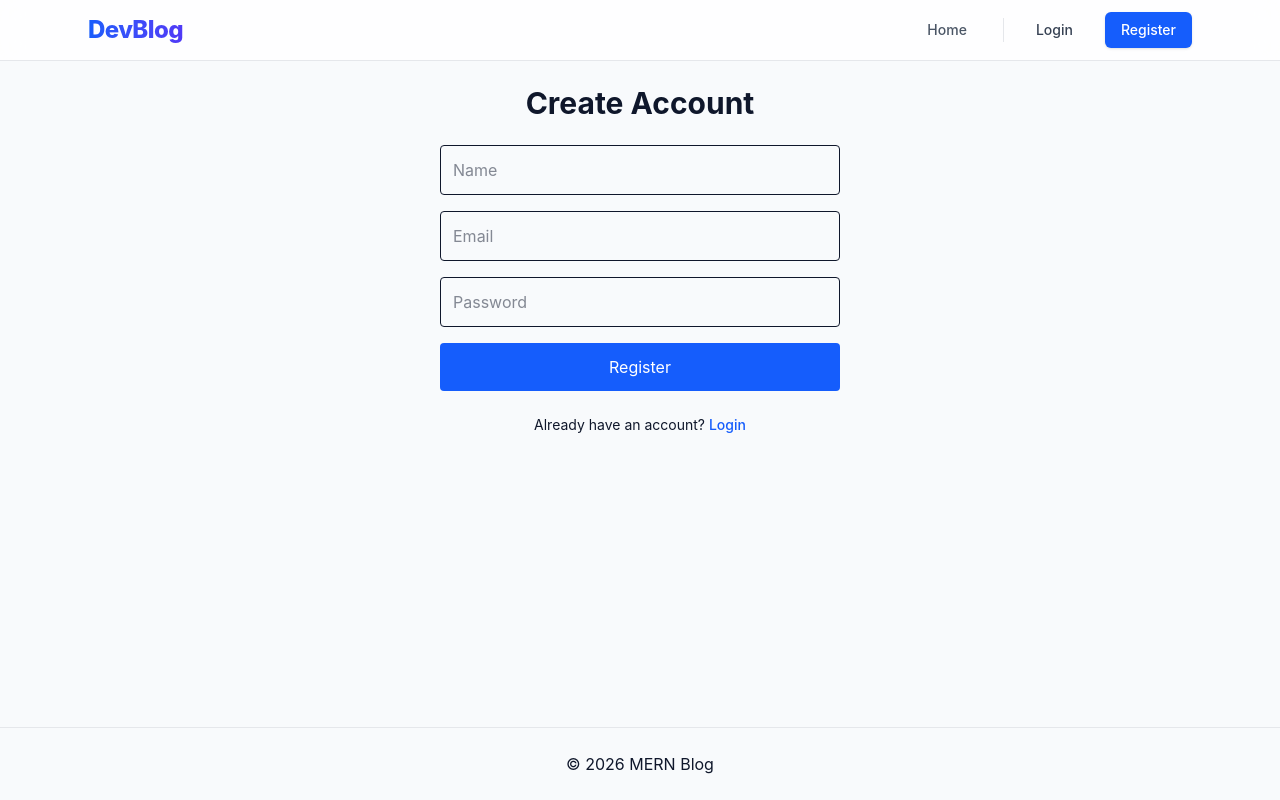
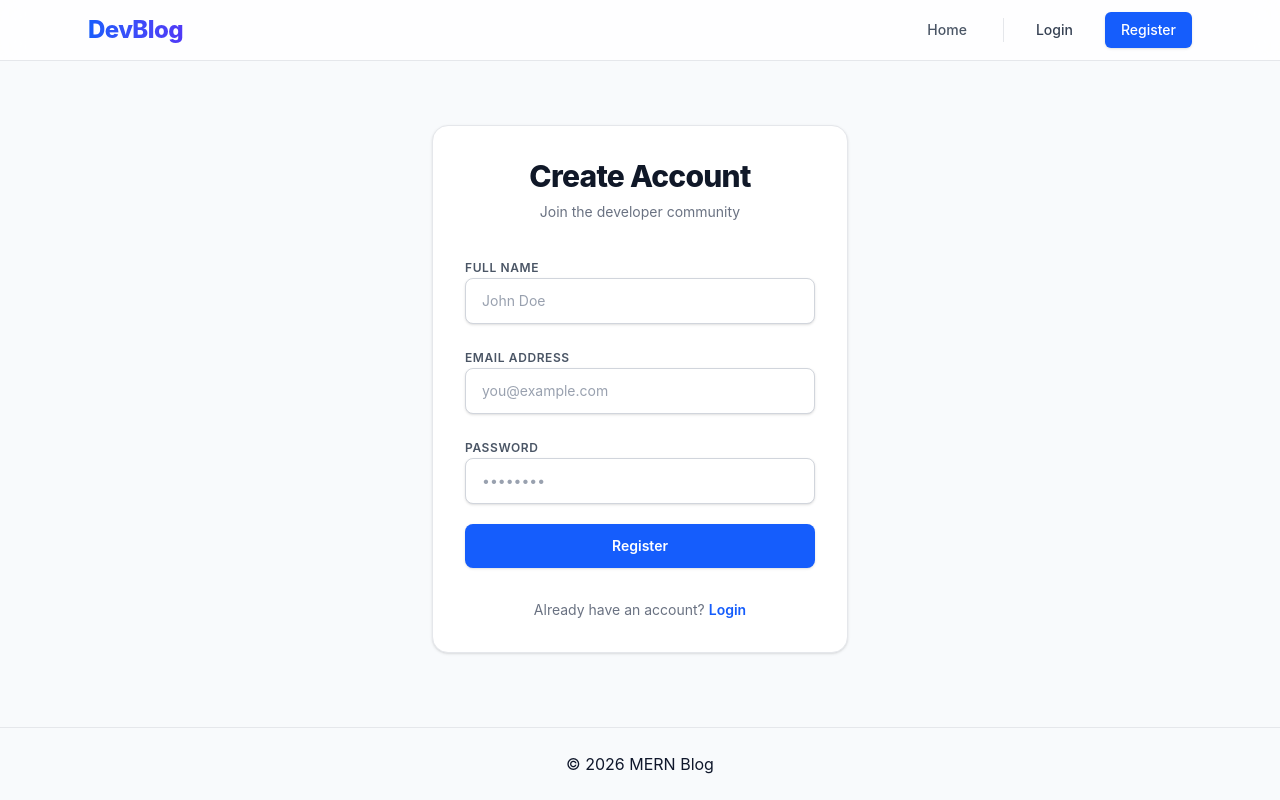
Before and after one commit to SourabhBishnoi100/DevBlog-MERN, a React app in the folder frontend/: page /register in a window 1280 px wide. Built offline with nearby package versions, Linux system fonts and the light colour scheme; no server answers; the HTML template or start-up script is replaced by a standard one.

Commit message:
style(frontend): redesign login and register page

```diff
--- a/frontend/src/pages/auth/Login.jsx
+++ b/frontend/src/pages/auth/Login.jsx
@@ -1,12 +1,10 @@
 import { useState } from "react";
 import { Link, useNavigate } from "react-router";
-
 import { loginUser } from "../../api/auth";
 import { useAuth } from "../../context/AuthContext";
 
 function Login() {
   const navigate = useNavigate();
-
   const { login } = useAuth();
 
   const [formData, setFormData] = useState({
@@ -19,7 +17,6 @@ function Login() {
 
   function handleChange(e) {
     const { name, value } = e.target;
-
     setFormData((prev) => ({
       ...prev,
       [name]: value,
@@ -28,18 +25,13 @@ function Login() {
 
   async function handleSubmit(e) {
     e.preventDefault();
-
     setLoading(true);
     setError("");
 
     try {
       const response = await loginUser(formData);
-
       login(response.data.user);
-
-            navigate("/dashboard", {
-                replace: true,
-            });
+      navigate("/dashboard", { replace: true });
     } catch (err) {
       setError(err.message);
     } finally {
@@ -47,61 +39,87 @@ function Login() {
     }
   }
 
+  // Shared input class styles for structural consistency across themes
+  const inputClasses =
+    "w-full rounded-lg border border-gray-300 bg-white px-4 py-3 text-sm text-gray-900 placeholder-gray-400 shadow-sm transition-colors focus:border-blue-500 focus:outline-none focus:ring-2 focus:ring-blue-500/20 dark:border-slate-800 dark:bg-slate-900 dark:text-slate-100 dark:placeholder-slate-500 dark:focus:border-blue-500 dark:focus:ring-blue-500/20";
+
   return (
-        <div className="mx-auto max-w-md p-6">
-            <h1 className="mb-6 text-center text-3xl font-bold">
-                Login
+    <div className="mx-auto my-12 max-w-md px-4 sm:my-20">
+      <div className="rounded-2xl border border-gray-200 bg-white p-8 shadow-sm dark:border-slate-800/80 dark:bg-slate-900/50 dark:shadow-slate-950/40">
+        {/* Auth Heading */}
+        <header className="mb-8 text-center">
+          <h1 className="text-3xl font-extrabold tracking-tight text-gray-900 dark:text-white">
+            Welcome back
           </h1>
+          <p className="mt-2 text-sm text-gray-500 dark:text-slate-400">
+            Log in to your developer profile
+          </p>
+        </header>
 
-            <form
-                onSubmit={handleSubmit}
-                className="space-y-4"
-            >
+        <form onSubmit={handleSubmit} className="space-y-5">
+          {/* Email Input Field */}
+          <div className="space-y-1.5">
+            <label className="text-xs font-semibold uppercase tracking-wider text-gray-600 dark:text-slate-400">
+              Email Address
+            </label>
             <input
               type="email"
               name="email"
-                    placeholder="Email"
+              placeholder="you@example.com"
               value={formData.email}
               onChange={handleChange}
-                    className="w-full rounded border p-3"
+              className={inputClasses}
               required
             />
+          </div>
 
+          {/* Password Input Field */}
+          <div className="space-y-1.5">
+            <label className="text-xs font-semibold uppercase tracking-wider text-gray-600 dark:text-slate-400">
+              Password
+            </label>
             <input
               type="password"
               name="password"
-                    placeholder="Password"
+              placeholder="••••••••"
               value={formData.password}
               onChange={handleChange}
-                    className="w-full rounded border p-3"
+              className={inputClasses}
               required
             />
+          </div>
 
+          {/* Dynamic Form Error Alert Box */}
           {error && (
-                    <p className="text-sm text-red-600">
+            <div className="rounded-lg border border-red-200 bg-red-50 p-3 dark:border-red-900/30 dark:bg-red-950/20">
+              <p className="text-xs font-medium text-red-800 dark:text-red-400">
                 {error}
               </p>
+            </div>
           )}
 
+          {/* Submit Action Button */}
           <button
             type="submit"
             disabled={loading}
-                    className="w-full rounded bg-blue-600 py-3 text-white hover:bg-blue-700 disabled:opacity-50"
+            className="w-full rounded-lg bg-blue-600 py-3 text-sm font-semibold text-white shadow-sm transition-all hover:bg-blue-500 focus:outline-none focus:ring-2 focus:ring-blue-500 focus:ring-offset-2 disabled:pointer-events-none disabled:opacity-50 dark:focus:ring-offset-slate-900"
           >
-                    {loading ? "Logging in..." : "Login"}
+            {loading ? "Authenticating..." : "Sign In"}
           </button>
         </form>
 
-            <p className="mt-6 text-center text-sm">
+        {/* Bottom Route Direct Navigation Link */}
+        <p className="mt-8 text-center text-sm text-gray-500 dark:text-slate-400">
           Don't have an account?{" "}
           <Link
             to="/register"
-                    className="font-medium text-blue-600 hover:underline"
+            className="font-semibold text-blue-600 hover:underline dark:text-blue-400"
           >
             Register
           </Link>
         </p>
       </div>
+    </div>
   );
 }
 
--- a/frontend/src/pages/auth/Register.jsx
+++ b/frontend/src/pages/auth/Register.jsx
@@ -1,12 +1,10 @@
 import { useState } from "react";
 import { Link, useNavigate } from "react-router";
-
 import { registerUser } from "../../api/auth";
 import { useAuth } from "../../context/AuthContext";
 
 function Register() {
   const navigate = useNavigate();
-
   const { login } = useAuth();
 
   const [formData, setFormData] = useState({
@@ -20,7 +18,6 @@ function Register() {
 
   function handleChange(e) {
     const { name, value } = e.target;
-
     setFormData((prev) => ({
       ...prev,
       [name]: value,
@@ -29,18 +26,13 @@ function Register() {
 
   async function handleSubmit(e) {
     e.preventDefault();
-
     setLoading(true);
     setError("");
 
     try {
       const response = await registerUser(formData);
-
       login(response.data.user);
-
-            navigate("/dashboard", {
-                replace: true,
-            });
+      navigate("/dashboard", { replace: true });
     } catch (err) {
       setError(err.message);
     } finally {
@@ -48,71 +40,103 @@ function Register() {
     }
   }
 
+  // Shared input class styles for structural consistency across themes
+  const inputClasses =
+    "w-full rounded-lg border border-gray-300 bg-white px-4 py-3 text-sm text-gray-900 placeholder-gray-400 shadow-sm transition-colors focus:border-blue-500 focus:outline-none focus:ring-2 focus:ring-blue-500/20 dark:border-slate-800 dark:bg-slate-900 dark:text-slate-100 dark:placeholder-slate-500 dark:focus:border-blue-500 dark:focus:ring-blue-500/20";
+
   return (
-        <div className="mx-auto max-w-md p-6">
-            <h1 className="mb-6 text-center text-3xl font-bold">
+    <div className="mx-auto my-12 max-w-md px-4 sm:my-16">
+      <div className="rounded-2xl border border-gray-200 bg-white p-8 shadow-sm dark:border-slate-800/80 dark:bg-slate-900/50 dark:shadow-slate-950/40">
+        {/* Auth Heading */}
+        <header className="mb-8 text-center">
+          <h1 className="text-3xl font-extrabold tracking-tight text-gray-900 dark:text-white">
             Create Account
           </h1>
+          <p className="mt-2 text-sm text-gray-500 dark:text-slate-400">
+            Join the developer community
+          </p>
+        </header>
 
-            <form
-                onSubmit={handleSubmit}
-                className="space-y-4"
-            >
+        <form onSubmit={handleSubmit} className="space-y-5">
+          {/* Name Input Field */}
+          <div className="space-y-1.5">
+            <label className="text-xs font-semibold uppercase tracking-wider text-gray-600 dark:text-slate-400">
+              Full Name
+            </label>
             <input
               type="text"
               name="name"
-                    placeholder="Name"
+              placeholder="John Doe"
               value={formData.name}
               onChange={handleChange}
-                    className="w-full rounded border p-3"
+              className={inputClasses}
               required
             />
+          </div>
 
+          {/* Email Input Field */}
+          <div className="space-y-1.5">
+            <label className="text-xs font-semibold uppercase tracking-wider text-gray-600 dark:text-slate-400">
+              Email Address
+            </label>
             <input
               type="email"
               name="email"
-                    placeholder="Email"
+              placeholder="you@example.com"
               value={formData.email}
               onChange={handleChange}
-                    className="w-full rounded border p-3"
+              className={inputClasses}
               required
             />
+          </div>
 
+          {/* Password Input Field */}
+          <div className="space-y-1.5">
+            <label className="text-xs font-semibold uppercase tracking-wider text-gray-600 dark:text-slate-400">
+              Password
+            </label>
             <input
               type="password"
               name="password"
-                    placeholder="Password"
+              placeholder="••••••••"
               value={formData.password}
               onChange={handleChange}
-                    className="w-full rounded border p-3"
+              className={inputClasses}
               required
             />
+          </div>
 
+          {/* Dynamic Form Error Alert Box */}
           {error && (
-                    <p className="text-sm text-red-600">
+            <div className="rounded-lg border border-red-200 bg-red-50 p-3 dark:border-red-900/30 dark:bg-red-950/20">
+              <p className="text-xs font-medium text-red-800 dark:text-red-400">
                 {error}
               </p>
+            </div>
           )}
 
+          {/* Submit Action Button */}
           <button
             type="submit"
             disabled={loading}
-                    className="w-full rounded bg-blue-600 py-3 text-white hover:bg-blue-700 disabled:opacity-50"
+            className="w-full rounded-lg bg-blue-600 py-3 text-sm font-semibold text-white shadow-sm transition-all hover:bg-blue-500 focus:outline-none focus:ring-2 focus:ring-blue-500 focus:ring-offset-2 disabled:pointer-events-none disabled:opacity-50 dark:focus:ring-offset-slate-900"
           >
             {loading ? "Creating Account..." : "Register"}
           </button>
         </form>
 
-            <p className="mt-6 text-center text-sm">
+        {/* Bottom Route Direct Navigation Link */}
+        <p className="mt-8 text-center text-sm text-gray-500 dark:text-slate-400">
           Already have an account?{" "}
           <Link
             to="/login"
-                    className="font-medium text-blue-600 hover:underline"
+            className="font-semibold text-blue-600 hover:underline dark:text-blue-400"
           >
             Login
           </Link>
         </p>
       </div>
+    </div>
   );
 }
 
```
Lines whose indentation alone changed are shown as unchanged.
